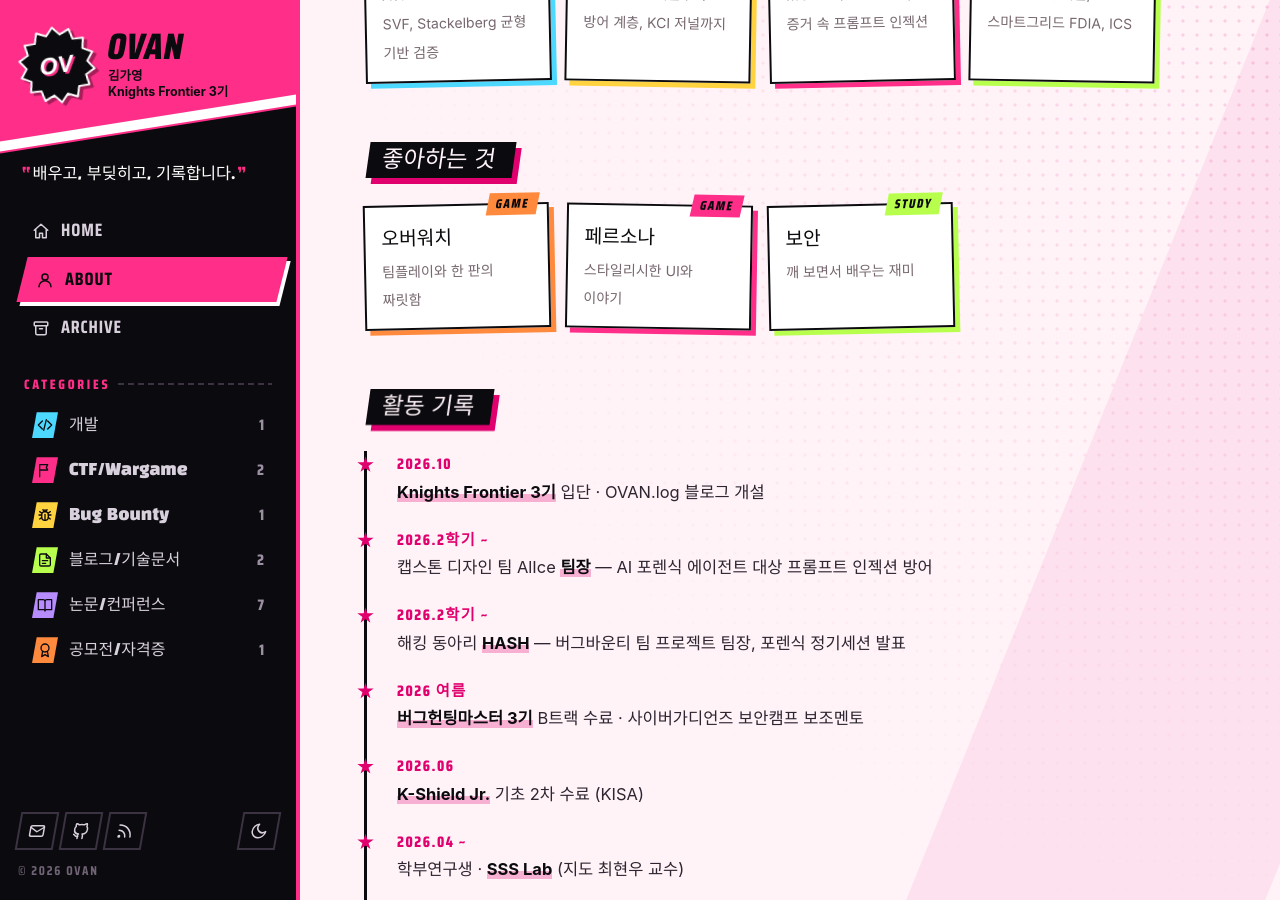
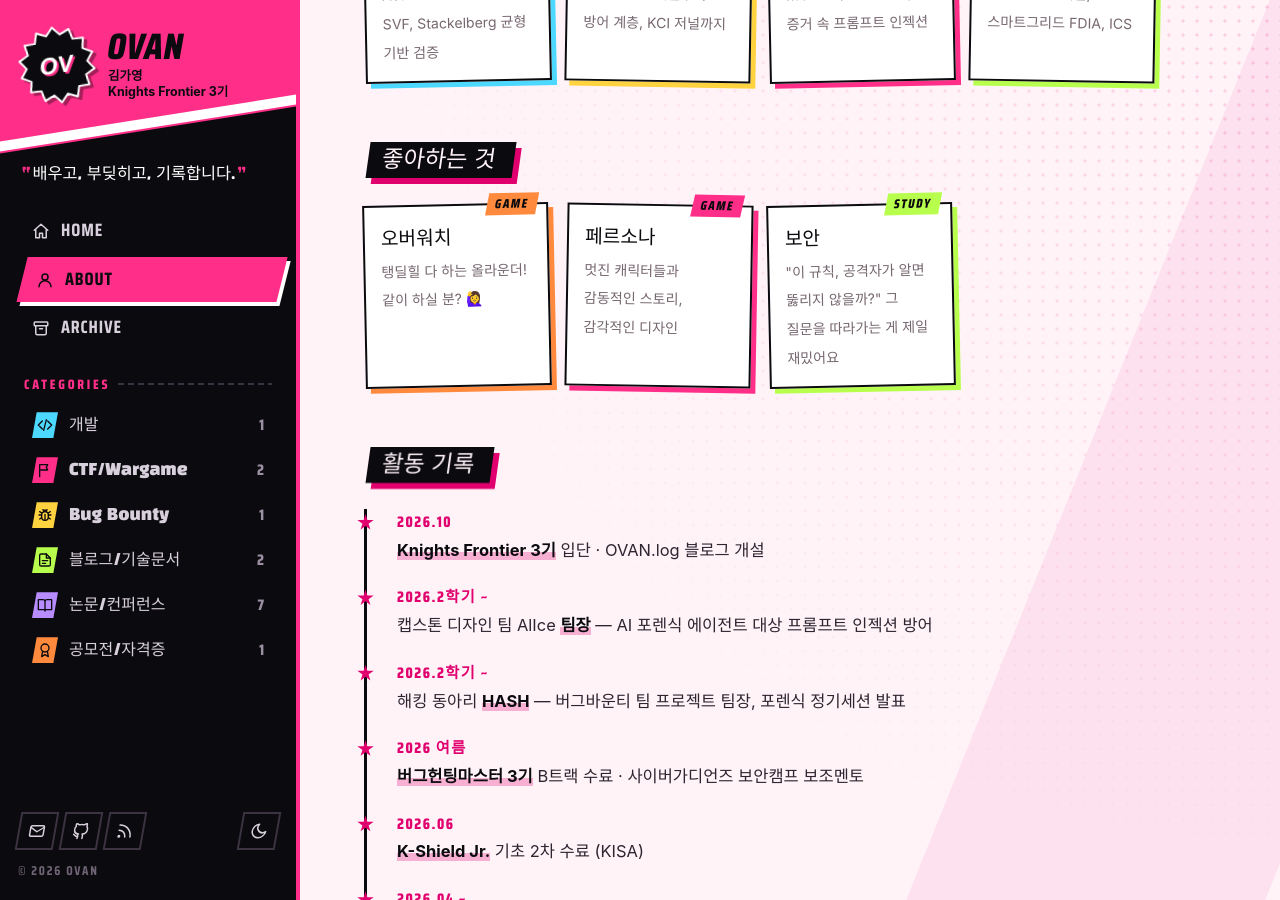
Before and after one commit to Grace0409/grace0409.github.io, a Jekyll site: the page built from about.md, in a window 1280 px wide and 900 px high, scrolled down 796 px. Built offline with Jekyll 4.4.1, drawn with Linux system fonts in a browser that asks for light colours; some web fonts are replaced.

Commit message:
About: 좋아하는 것 소개 문구 수정

```diff
--- a/about.md
+++ b/about.md
@@ -30,9 +30,9 @@ permalink: /about/
 ## 좋아하는 것
 
 <div class="fav-grid">
-  <div class="fav" style="--c: #ff8a3d"><i>GAME</i><b>오버워치</b><span>팀플레이와 한 판의 짜릿함</span></div>
-  <div class="fav" style="--c: #ff2e88"><i>GAME</i><b>페르소나</b><span>스타일리시한 UI와 이야기</span></div>
-  <div class="fav" style="--c: #b8ff4d"><i>STUDY</i><b>보안</b><span>깨 보면서 배우는 재미</span></div>
+  <div class="fav" style="--c: #ff8a3d"><i>GAME</i><b>오버워치</b><span>탱딜힐 다 하는 올라운더! 같이 하실 분? 🙋‍♀️</span></div>
+  <div class="fav" style="--c: #ff2e88"><i>GAME</i><b>페르소나</b><span>멋진 캐릭터들과 감동적인 스토리, 감각적인 디자인</span></div>
+  <div class="fav" style="--c: #b8ff4d"><i>STUDY</i><b>보안</b><span>"이 규칙, 공격자가 알면 뚫리지 않을까?" 그 질문을 따라가는 게 제일 재밌어요</span></div>
 </div>
 
 ## 활동 기록
```
